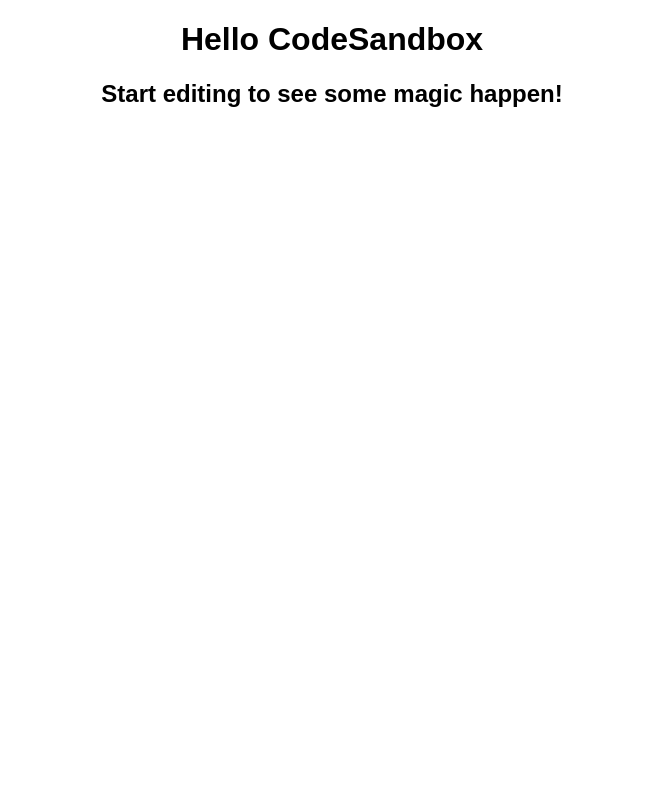
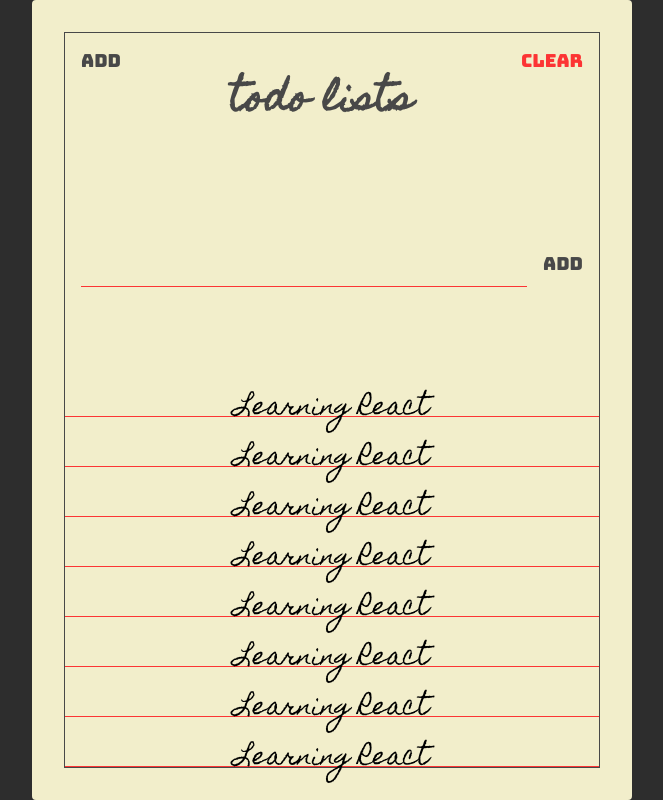
Before and after one commit to kendywijaya/Huahahaha, a React (Create React App) app: page / in a window 1280 px wide. Shown: the whole page, without its empty margins (308-971 px from the left). Built offline with nearby package versions, Linux system fonts and the light colour scheme.

Commit message:
Pindahan HTML dan CSS ke React

```diff
--- a/public/index.html
+++ b/public/index.html
@@ -1,16 +1,24 @@
 <!DOCTYPE html>
 <html lang="en">
-
   <head>
-	<meta charset="utf-8">
-	<meta name="viewport" content="width=device-width, initial-scale=1, shrink-to-fit=no">
-	<meta name="theme-color" content="#000000">
+    <meta charset="utf-8" />
+    <meta
+      name="viewport"
+      content="width=device-width, initial-scale=1, shrink-to-fit=no"
+    />
+    <meta name="theme-color" content="#000000" />
     <!--
       manifest.json provides metadata used when your web app is added to the
       homescreen on Android. See https://developers.google.com/web/fundamentals/engage-and-retain/web-app-manifest/
     -->
-	<link rel="manifest" href="%PUBLIC_URL%/manifest.json">
-	<link rel="shortcut icon" href="%PUBLIC_URL%/favicon.ico">
+    <link rel="manifest" href="%PUBLIC_URL%/manifest.json" />
+    <link rel="shortcut icon" href="%PUBLIC_URL%/favicon.ico" />
+
+    <link rel="preconnect" href="https://fonts.gstatic.com" />
+    <link
+      href="https://fonts.googleapis.com/css2?family=Bungee&family=Homemade+Apple&display=swap"
+      rel="stylesheet"
+    />
     <!--
       Notice the use of %PUBLIC_URL% in the tags above.
       It will be replaced with the URL of the `public` folder during the build.
@@ -39,5 +47,4 @@
       To create a production bundle, use `npm run build` or `yarn build`.
     -->
   </body>
-
 </html>
--- a/src/App.js
+++ b/src/App.js
@@ -2,9 +2,48 @@
 
 export default function App() {
   return (
-    <div className="App">
-      <h1>Hello CodeSandbox</h1>
-      <h2>Start editing to see some magic happen!</h2>
+    <div className="container">
+      <div className="frame">
+        <section className="header">
+          <button className="header-btn --main-black-color">Add</button>
+          <h1 className="header-title">Todo Lists</h1>
+          <button className="header-btn --main-red-color">Clear</button>
+        </section>
+
+        <section className="add">
+          <form className="add-form">
+            <input type="text" className="add-input"></input>
+            <button className="add-btn --main-black-color">Add</button>
+          </form>
+        </section>
+
+        <section className="todos">
+          <div className="todo">
+            <span className="todo-text">Learning React</span>
+          </div>
+          <div className="todo">
+            <span className="todo-text">Learning React</span>
+          </div>
+          <div className="todo">
+            <span className="todo-text">Learning React</span>
+          </div>
+          <div className="todo">
+            <span className="todo-text">Learning React</span>
+          </div>
+          <div className="todo">
+            <span className="todo-text">Learning React</span>
+          </div>
+          <div className="todo">
+            <span className="todo-text">Learning React</span>
+          </div>
+          <div className="todo">
+            <span className="todo-text">Learning React</span>
+          </div>
+          <div className="todo">
+            <span className="todo-text">Learning React</span>
+          </div>
+        </section>
+      </div>
     </div>
   );
 }
--- a/src/styles.css
+++ b/src/styles.css
@@ -1,4 +1,156 @@
-.App {
-  font-family: sans-serif;
+* {
+  box-sizing: border-box;
+}
+
+:root {
+  --main-red-color: #fc3434;
+  --main-black-color: #484848;
+}
+
+.--main-red-color {
+  color: var(--main-red-color);
+}
+
+.--main-black-color {
+  color: var(--main-black-color);
+}
+
+html {
+  font-size: 10px;
+}
+
+body {
+  display: flex;
+  justify-content: center;
+  align-content: center;
+  align-items: center;
+  height: 100%;
+  background-color: #2d2d2d;
+}
+
+body,
+html {
+  margin: 0;
+  padding: 0;
+  font-family: -apple-system, BlinkMacSystemFont, "Segoe UI", Roboto, Oxygen,
+    Ubuntu, Cantarell, "Open Sans", "Helvetica Neue", sans-serif;
+}
+
+.container {
+  width: 600px;
+  height: 800px;
+  background-color: #f2eecb;
+  border-radius: 4px;
+
+  padding: 32px;
+}
+
+.frame {
+  border: 1px solid var(--main-black-color);
+  height: 100%;
+
+  display: flex;
+  flex-direction: column;
+  justify-content: space-between;
+}
+
+.header {
+  display: flex;
+  align-items: flex-start;
+}
+
+.header-title {
+  flex: 1;
   text-align: center;
+
+  color: var(--main-black-color);
+  font-size: 3.6rem;
+  font-family: "Homemade Apple", sans-serif;
+  text-transform: lowercase;
 }
+
+.header-btn {
+  font-size: 1.8rem;
+  font-family: "Bungee", sans-serif;
+
+  padding: 16px;
+  cursor: pointer;
+
+  border: unset;
+  background: unset;
+  outline: unset;
+}
+
+.header-btn.--main-red-color:active {
+  text-shadow: 1px 1px 2px var(--main-red-color);
+}
+
+.header-btn.--main-black-color:active {
+  text-shadow: 1px 1px 2px var(--main-black-color);
+}
+
+.add {
+  padding: 16px;
+}
+
+.add-form {
+  display: flex;
+  align-items: flex-start;
+}
+
+.add-input {
+  background: unset;
+  border: unset;
+  padding: 0 64px;
+
+  flex: 1;
+
+  border-bottom: 1px solid var(--main-red-color);
+  outline: unset;
+
+  font-family: "Homemade Apple", sans-serif;
+  font-size: 16px;
+  text-transform: lowercase;
+}
+
+.add-btn {
+  font-size: 1.8rem;
+  font-family: "Bungee", sans-serif;
+
+  padding-left: 16px;
+  padding-right: unset;
+  cursor: pointer;
+
+  background: unset;
+  border: unset;
+  outline: unset;
+}
+
+.add-btn.--main-black-color:active {
+  text-shadow: 1px 1px 2px var(--main-black-color);
+}
+
+.todos {
+  display: flex;
+  flex-direction: column;
+}
+
+.todo {
+  position: relative;
+
+  flex: 1 0 auto;
+  text-align: center;
+
+  min-height: 34px;
+  margin: 16px 0 0;
+  font-family: "Homemade Apple", sans-serif;
+  font-size: 24px;
+
+  border-bottom: 1px solid var(--main-red-color);
+}
+
+.todo-text {
+  position: absolute;
+  left: 50%;
+  transform: translate(-50%);
+}
```
Lines whose indentation alone changed are shown as unchanged.
